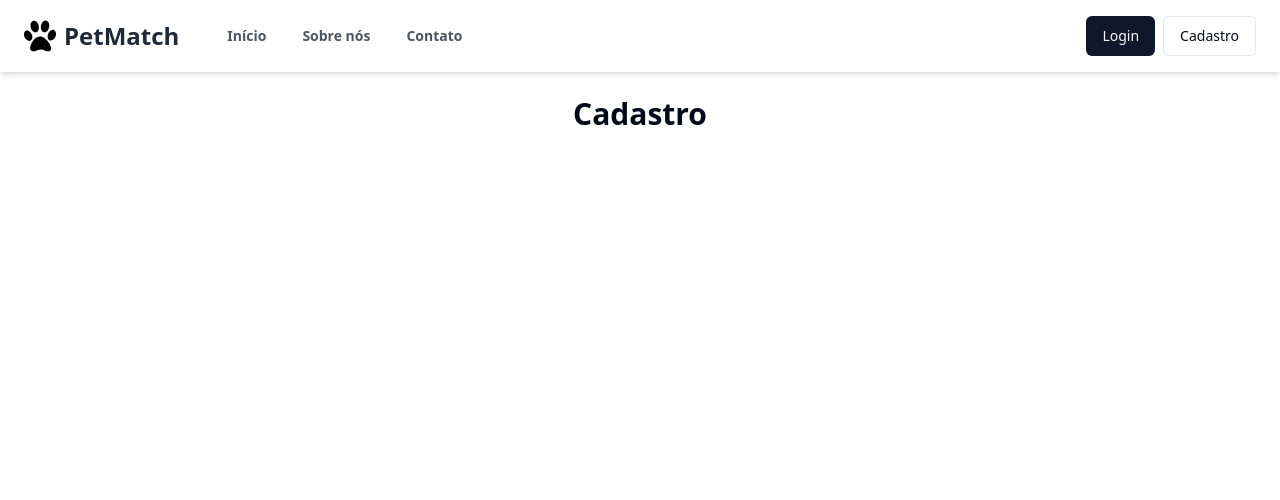
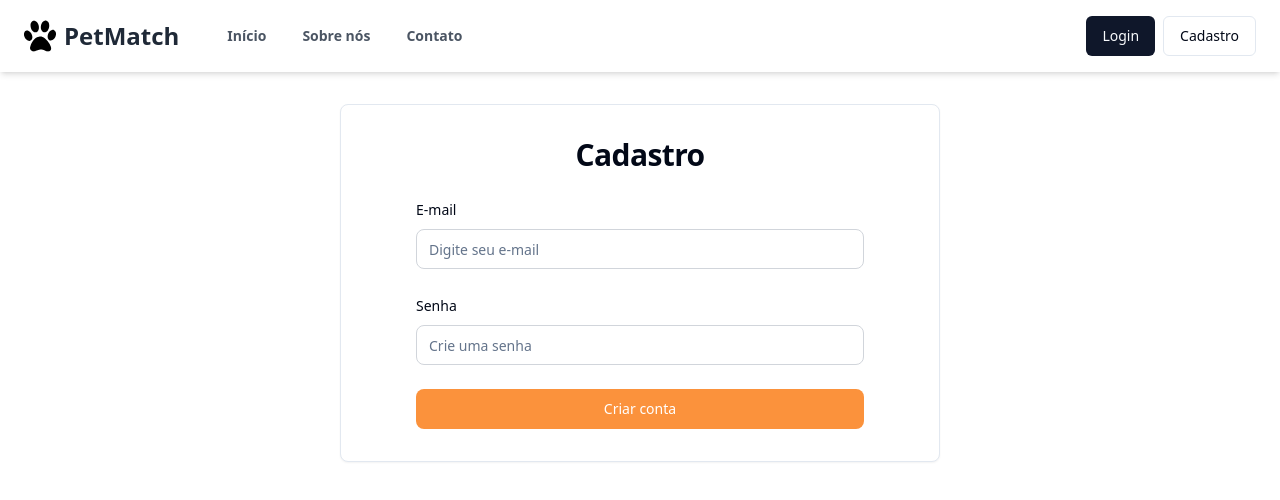
Before and after one commit to PetMatchTCC/pet-match, a React (Vite) app: page /signup in a window 1280 px wide. Shown: the top 500 px of the page. Built offline with nearby package versions, Linux system fonts and the light colour scheme.

Commit message:
feat: add signup and login forms

```diff
--- a/src/pages/LogInPage.tsx
+++ b/src/pages/LogInPage.tsx
@@ -1,9 +1,90 @@
 import LandingLayout from "@/components/layouts/LandingLayout.tsx";
+import {
+  Form,
+  FormControl,
+  FormField,
+  FormItem,
+  FormLabel,
+  FormMessage,
+} from "@/components/ui/form";
+import { Input } from "@/components/ui/input";
+import { Button } from "@/components/ui/button";
+import { useForm } from "react-hook-form";
+import { Card, CardContent, CardTitle } from "@/components/ui/card";
 
 const SignUpPage = () => {
+  const form = useForm({
+    defaultValues: {
+      username: "",
+      password: "",
+    },
+  });
+
+  const onSubmit = (data: any) => {
+    console.log(data);
+  };
+
   return (
     <LandingLayout>
-      <h1 className="text-3xl font-bold my-6">Login</h1>
+      <Card className="flex justify-center flex-col w-[95%] max-w-[600px] my-8 p-2">
+        <CardTitle>
+          <h1 className="text-3xl font-bold text-center my-6">Login</h1>
+        </CardTitle>
+        <CardContent className="flex justify-center w-full">
+          <Form {...form}>
+            <form
+              onSubmit={form.handleSubmit(onSubmit)}
+              className="w-full flex justify-center"
+            >
+              <div className="space-y-6 w-full max-w-md">
+                <FormField
+                  control={form.control}
+                  name="username"
+                  render={({ field }) => (
+                    <FormItem>
+                      <FormLabel htmlFor="username">E-mail</FormLabel>
+                      <FormControl>
+                        <Input
+                          id="username"
+                          placeholder="Digite seu e-mail"
+                          className="w-full p-3 border border-gray-300 rounded-lg focus:ring-2 focus:ring-blue-500"
+                          {...field}
+                        />
+                      </FormControl>
+                      <FormMessage className="text-red-500 text-sm" />
+                    </FormItem>
+                  )}
+                />
+                <FormField
+                  control={form.control}
+                  name="password"
+                  render={({ field }) => (
+                    <FormItem>
+                      <FormLabel htmlFor="password">Senha</FormLabel>
+                      <FormControl>
+                        <Input
+                          id="password"
+                          placeholder="Digite sua senha"
+                          type="password"
+                          className="w-full p-3 border border-gray-300 rounded-lg focus:ring-2 focus:ring-blue-500"
+                          {...field}
+                        />
+                      </FormControl>
+                      <FormMessage className="text-red-500 text-sm" />
+                    </FormItem>
+                  )}
+                />
+                <Button
+                  type="submit"
+                  className="w-full my-8 p-3 bg-orange-400 text-white rounded-lg hover:bg-orange-700 focus:ring-4 focus:ring-blue-300"
+                >
+                  Login
+                </Button>
+              </div>
+            </form>
+          </Form>
+        </CardContent>
+      </Card>
     </LandingLayout>
   );
 };
--- a/src/pages/SignUpPage.tsx
+++ b/src/pages/SignUpPage.tsx
@@ -1,9 +1,89 @@
 import LandingLayout from "@/components/layouts/LandingLayout.tsx";
+import {
+  Form,
+  FormControl,
+  FormField,
+  FormItem,
+  FormLabel,
+  FormMessage,
+} from "@/components/ui/form";
+import { Input } from "@/components/ui/input";
+import { Button } from "@/components/ui/button";
+import { useForm } from "react-hook-form";
+import { Card, CardContent, CardTitle } from "@/components/ui/card";
 
 const SignUpPage = () => {
+  const form = useForm({
+    defaultValues: {
+      username: "",
+      password: "",
+    },
+  });
+
+  const onSubmit = (data: any) => {
+    console.log(data);
+  };
   return (
     <LandingLayout>
-      <h1 className="text-3xl font-bold my-6">Cadastro</h1>
+      <Card className="flex justify-center flex-col w-[95%] max-w-[600px] my-8 p-2">
+        <CardTitle>
+          <h1 className="text-3xl font-bold text-center my-6">Cadastro</h1>
+        </CardTitle>
+        <CardContent className="flex justify-center w-full">
+          <Form {...form}>
+            <form
+              onSubmit={form.handleSubmit(onSubmit)}
+              className="w-full flex justify-center"
+            >
+              <div className="space-y-6 w-full max-w-md">
+                <FormField
+                  control={form.control}
+                  name="username"
+                  render={({ field }) => (
+                    <FormItem>
+                      <FormLabel htmlFor="username">E-mail</FormLabel>
+                      <FormControl>
+                        <Input
+                          id="username"
+                          placeholder="Digite seu e-mail"
+                          className="w-full p-3 border border-gray-300 rounded-lg focus:ring-2 focus:ring-blue-500"
+                          {...field}
+                        />
+                      </FormControl>
+                      <FormMessage className="text-red-500 text-sm" />
+                    </FormItem>
+                  )}
+                />
+                <FormField
+                  control={form.control}
+                  name="password"
+                  render={({ field }) => (
+                    <FormItem>
+                      <FormLabel htmlFor="password">Senha</FormLabel>
+                      <FormControl>
+                        <Input
+                          id="password"
+                          placeholder="Crie uma senha"
+                          type="password"
+                          className="w-full p-3 border border-gray-300 rounded-lg focus:ring-2 focus:ring-blue-500"
+                          {...field}
+                        />
+                      </FormControl>
+                      <FormMessage className="text-red-500 text-sm" />
+                    </FormItem>
+                  )}
+                />
+                <Button
+                  type="submit"
+                  className="w-full my-8 p-3 bg-orange-400 text-white rounded-lg hover:bg-orange-700 focus:ring-4 focus:ring-blue-300"
+                >
+                  Criar conta
+                </Button>
+              </div>
+            </form>
+          </Form>
+        </CardContent>
+      </Card>
     </LandingLayout>
   );
 };
```
